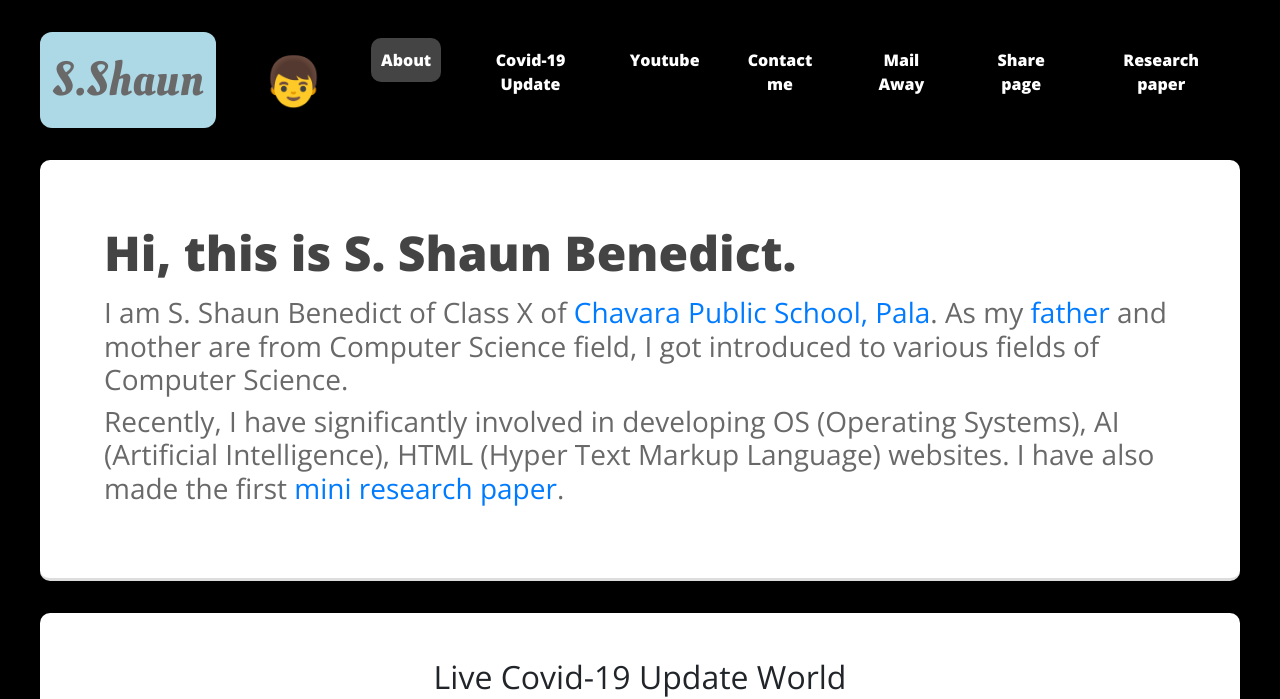
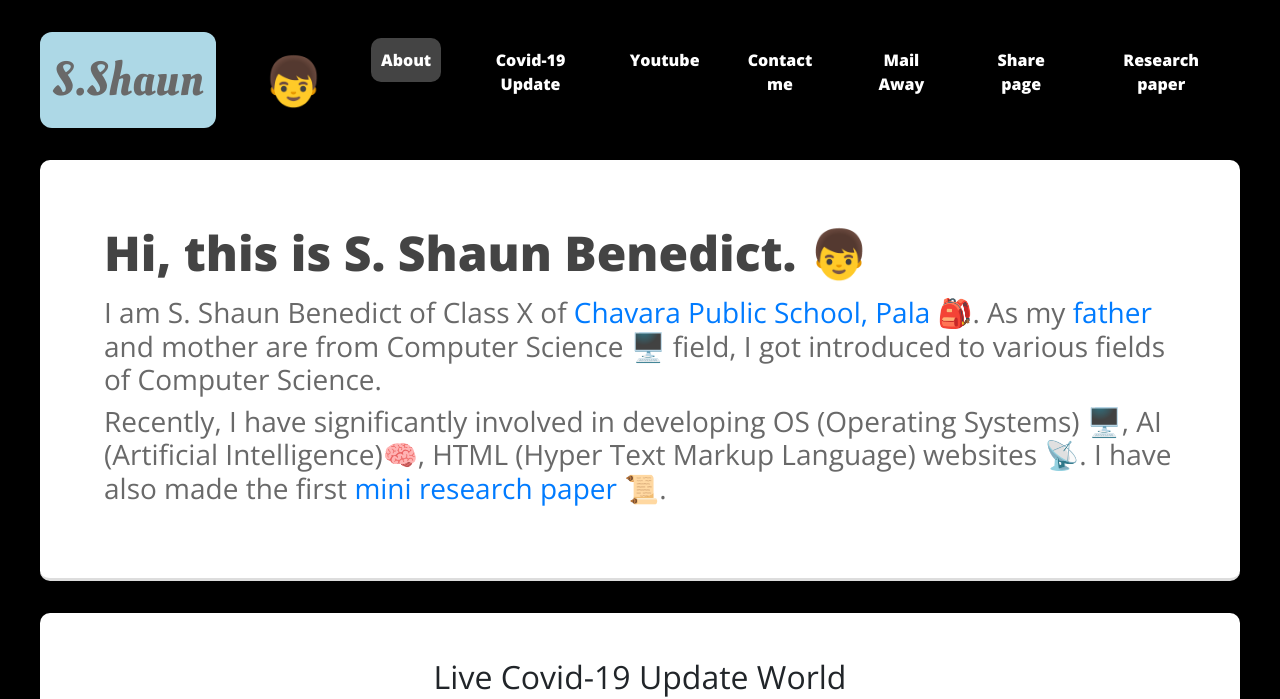
Before and after one commit to Shaun-shaju/Shaun-shaju.github.io, a plain HTML site: page index.html in a window 1280 px wide. Shown: the top 699 px of the page. Drawn offline with nearby package versions, Linux system fonts and the light colour scheme.

Commit message:
My Website (Shaun's)

```diff
--- a/index.html
+++ b/index.html
@@ -53,9 +53,9 @@
         <header class="banner ww">
         <div class="cc">
             <hgroup class="call">
-            <h2>Hi, this is S. Shaun Benedict.</h2>
-            <h3>I am S. Shaun Benedict of Class X of <a href="https://www.cps.ac.in/" target="_blank" style="text-decoration: none;">Chavara Public School, Pala</a>. As my <a href="http://sbenedictglobal.com" target="_blank" style="text-decoration: none;">father</a> and mother are from Computer Science field, I got introduced to various fields of Computer Science.</h3>
-            <h3> Recently, I have significantly involved in developing OS (Operating Systems), AI (Artificial Intelligence), HTML (Hyper Text Markup Language) websites. I have also made the first <a href="#paper" style="text-decoration: none;">mini research paper</a>.</h3>
+            <h2>Hi, this is S. Shaun Benedict.  👦</h2>
+            <h3>I am S. Shaun Benedict of Class X of <a href="https://www.cps.ac.in/" target="_blank" style="text-decoration: none;">Chavara Public School, Pala 🎒</a>. As my <a href="http://sbenedictglobal.com" target="_blank" style="text-decoration: none;">father</a> and mother are from Computer Science 🖥️ field, I got introduced to various fields of Computer Science.</h3>
+            <h3> Recently, I have significantly involved in developing OS (Operating Systems) 🖥️, AI (Artificial Intelligence)🧠, HTML (Hyper Text Markup Language) websites 📡. I have also made the first <a href="#paper" style="text-decoration: none;">mini research paper 📜</a>.</h3>
             </hgroup>
         </div>
         </header>
```
